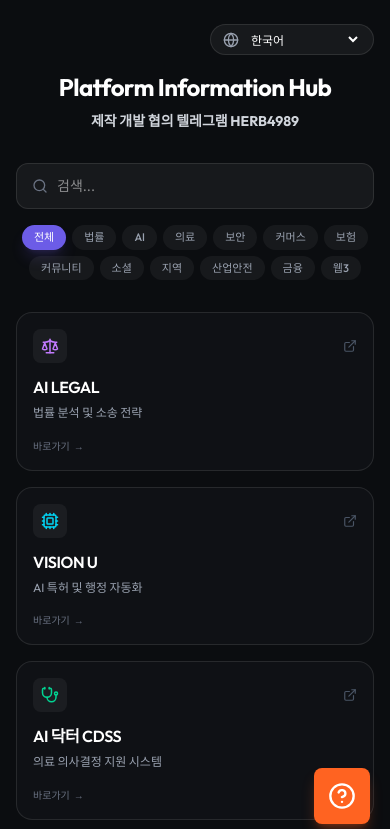
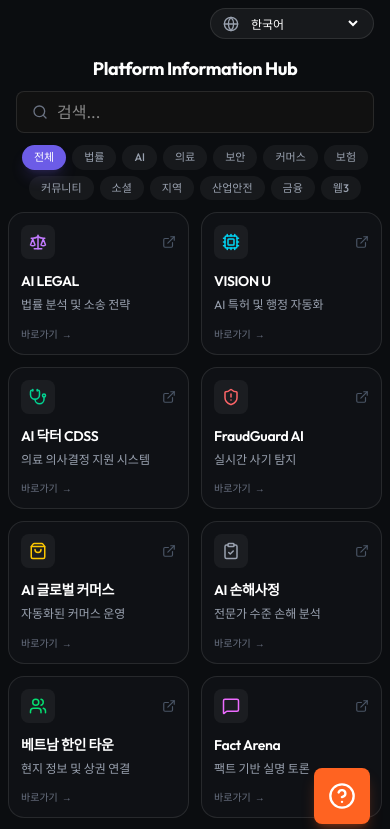
Before and after one commit to langsb16-collab/totalsite0323, a React (Vite) app: page / in a window 390 px wide. Shown: the top 829 px of the page. Built offline with nearby package versions, Linux system fonts and the light colour scheme.

Commit message:
UI 개선: 풀스크린 레이아웃, 상단 여백 최소화, 모바일 최적화, 타이틀 변경

```diff
--- a/src/App.tsx
+++ b/src/App.tsx
@@ -111,7 +111,7 @@ function Card({ item, index, t }: CardProps) {
     >
       <div className={`absolute -inset-0.5 rounded-2xl bg-gradient-to-br ${style.gradient} opacity-0 blur-lg transition duration-500 group-hover:opacity-10`} />
 
-      <div className="relative flex h-full flex-col rounded-2xl border border-white/10 bg-[#0F1115] p-4 transition-colors duration-300 group-hover:border-white/20 group-hover:bg-[#16191E]">
+      <div className="relative flex h-full flex-col rounded-2xl border border-white/10 bg-[#0F1115] p-3 transition-colors duration-300 group-hover:border-white/20 group-hover:bg-[#16191E] hover:shadow-xl hover:shadow-purple-500/20">
         <div className="mb-3 flex items-center justify-between">
           <div className={`rounded-lg bg-white/5 p-2 ${style.accent} transition-colors duration-300 group-hover:bg-white/10`}>
             <Icon size={18} />
@@ -119,11 +119,11 @@ function Card({ item, index, t }: CardProps) {
           <ExternalLink size={14} className="text-gray-600 transition-colors duration-300 group-hover:text-white" />
         </div>
 
-        <h3 className="compact-headline mb-1 text-base font-semibold tracking-tight text-white">
+        <h3 className="compact-headline mb-1 text-sm font-semibold tracking-tight text-white">
           {name}
         </h3>
 
-        <p className="mb-4 flex-grow text-xs leading-relaxed text-gray-400 line-clamp-2">
+        <p className="mb-3 flex-grow text-xs leading-relaxed text-gray-400 line-clamp-2">
           {desc}
         </p>
 
@@ -151,8 +151,11 @@ export default function App() {
   const [category, setCategory] = useState("all");
   const [isMobile, setIsMobile] = useState(false);
 
-  // Guest System
+  // Guest System + Document Title
   useEffect(() => {
+    // Set document title
+    document.title = "플랫폼 인포메이션";
+
     let uid = localStorage.getItem("uid");
     if (!uid) {
       uid = crypto.randomUUID();
@@ -188,39 +191,36 @@ export default function App() {
   }, [search, category, lang]);
 
   return (
-    <div className="min-h-screen bg-[#0B0D10] px-4 py-6 font-sans md:px-8 md:py-10">
-      <div className="mx-auto max-w-7xl">
+    <div className="min-h-screen bg-[#0B0D10] font-sans">
+      <div className="w-full">
         {/* Header (Language Selector) */}
-        <div className="flex justify-end mb-4">
+        <div className="flex justify-end px-4 py-2">
           <LanguageSelector lang={lang} setLang={setLang} />
         </div>
 
         {/* Header Content */}
-        <header className="mb-8 text-center md:mb-12">
+        <header className="px-4 py-2 text-center">
           <motion.div
             initial={{ opacity: 0, y: -10 }}
             animate={{ opacity: 1, y: 0 }}
             transition={{ duration: 0.4 }}
           >
-            <h1 className="compact-headline mb-2 text-2xl font-bold tracking-tight text-white md:text-4xl">
+            <h1 className="compact-headline text-lg font-bold tracking-tight text-white whitespace-nowrap">
               {t("header.title")}
             </h1>
-            <p className="mx-auto max-w-2xl text-sm font-bold text-gray-300">
-              {t("header.subtitle")}
-            </p>
           </motion.div>
         </header>
 
         {/* Search + Filter */}
-        <div className="mb-8 space-y-4">
-          <div className="relative mx-auto max-w-xl">
+        <div className="px-4 mb-3 space-y-3">
+          <div className="relative w-full">
             <Search className="absolute left-4 top-1/2 -translate-y-1/2 text-gray-500" size={16} />
             <input
               type="text"
               placeholder={t("button.search") + "..."}
               value={search}
               onChange={(e) => setSearch(e.target.value)}
-              className="w-full rounded-xl border border-white/10 bg-white/5 py-3 pl-10 pr-4 text-sm text-white outline-none transition-all focus:border-[#6C5CE7]/50 focus:bg-white/10"
+              className="w-full rounded-lg border border-white/10 bg-[#111] p-2 pl-10 text-white outline-none transition-all focus:border-[#6C5CE7]/50"
             />
           </div>
 
@@ -242,11 +242,12 @@ export default function App() {
         </div>
 
         {/* Card Grid */}
+        <div className="px-2">
           <AnimatePresence mode="popLayout">
             {filteredPlatforms.length > 0 ? (
               <motion.div
                 layout
-              className="grid grid-cols-1 gap-4 sm:grid-cols-2 lg:grid-cols-4"
+                className="grid gap-3 grid-cols-2 sm:grid-cols-3 md:grid-cols-4 lg:grid-cols-5 xl:grid-cols-6"
               >
                 {filteredPlatforms.map((item, index) => (
                   <Card key={item.id} item={item} index={index} t={t} />
@@ -263,6 +264,7 @@ export default function App() {
               </motion.div>
             )}
           </AnimatePresence>
+        </div>
 
         {/* Floating Systems */}
         <FAQ t={t} isMobile={isMobile} />
```
Also changed, not shown: 1 other file (tests, documents, lock files or other folders). Lines whose indentation alone changed are shown as unchanged.
